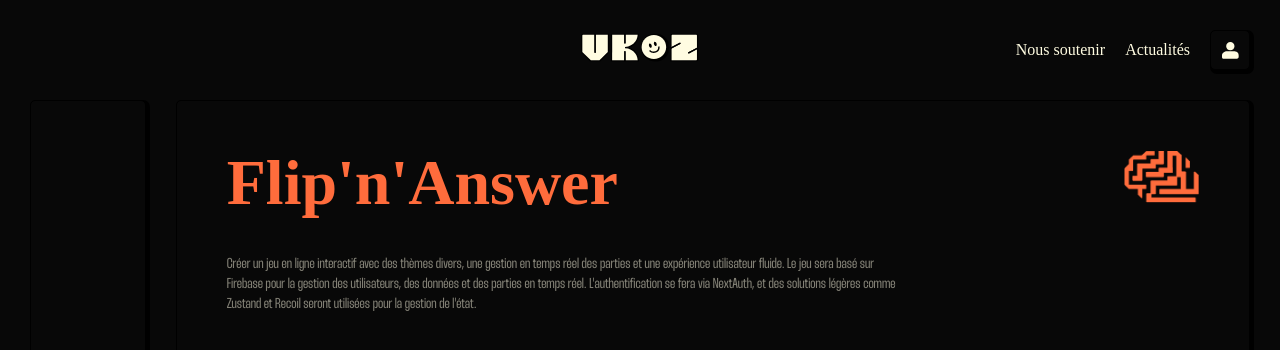
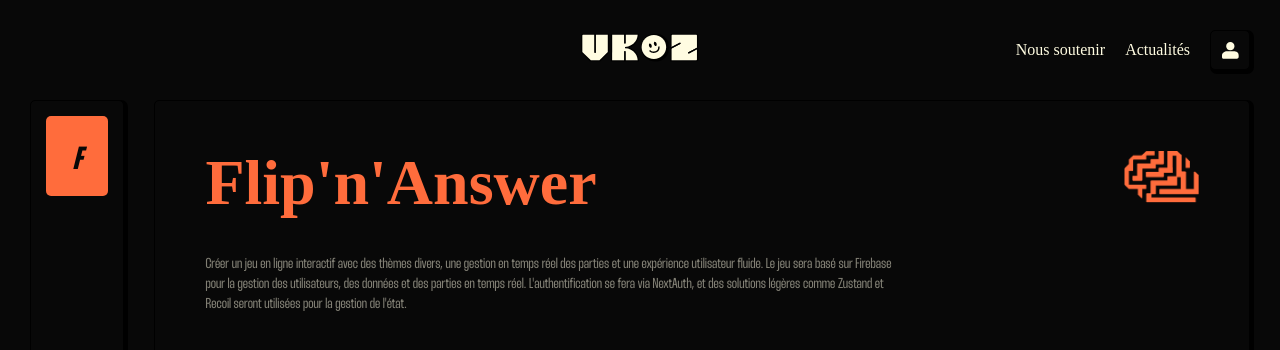
Before and after one commit to Vloukk/vkgames, a Next.js app: page / in a window 1280 px wide. Shown: the top 350 px of the page. Built offline with nearby package versions, Linux system fonts and the light colour scheme; no server answers.

Commit message:
ajout du game selector sur la page home

```diff
--- a/src/app/page.jsx
+++ b/src/app/page.jsx
@@ -5,6 +5,7 @@ import React, { useState, useEffect } from 'react';
 // Components
 import Header from '@/components/home/Header';
 import GameCardHome from '@/components/home/GameCardHome';
+import GameCardSelector from '@/components/home/GameCardSelector';
 
 // Datas
 import GameDatas from '@/datas/GameCard.json';
@@ -21,7 +22,16 @@ export default function Home() {
       <Header />
       <div className="HomePage__gridGame">
         <div className="gridGame__selector">
-          <div className="selector__grid"></div>
+          <div className="selector__grid">
+            {games.map((game) => (
+              <GameCardSelector
+                key={game.id}
+                title={game.title}
+                link={game.link}
+                color={game.color}
+              />
+            ))}
+          </div>
         </div>
         <div className="gridGame__list">
           {games.map((game, index) => ( // Correction de la variable en `game`
--- a/src/components/home/GameCardHome.jsx
+++ b/src/components/home/GameCardHome.jsx
@@ -71,7 +71,7 @@ export default function GameCardHome({ title, text, icon, link, color, animation
       gsap.to(createElement, {
         opacity: 0,
         y: 20, // Ou déplace le formulaire vers le bas pour simuler sa disparition
-        duration: 0.8,
+        duration: 1,
         ease: "power2.out",
       });
     } else {
@@ -116,8 +116,6 @@ export default function GameCardHome({ title, text, icon, link, color, animation
       setGame({ id: gameId, host: pseudoInput });
       setPseudo(pseudoInput);
       localStorage.setItem("pseudo", pseudoInput); // ✅ Sauvegarde dans localStorage
-
-      console.log("✅ Pseudo enregistré avant redirection :", pseudoInput);
 
       router.push(`/game/${gameId}`);
     } catch (error) {
--- /dev/null
+++ b/src/components/home/GameCardSelector.jsx
@@ -0,0 +1,68 @@
+"use client";
+
+import React, { useEffect, useRef, useState } from "react";
+import gsap from "gsap";
+
+export default function GameCardSelector({ title, link, color }) {
+  const marqueeRef = useRef(null);
+  const marqueeWrapperRef = useRef(null);
+  const [hovered, setHovered] = useState(false);
+  const [isMounted, setIsMounted] = useState(false);
+
+  useEffect(() => {
+    setIsMounted(true);
+  }, []);
+
+  useEffect(() => {
+    if (!marqueeWrapperRef.current) return;
+
+    // Duplication du texte pour un effet continu sans coupure
+    marqueeWrapperRef.current.innerHTML = `<span>${title}   </span>`.repeat(20);
+
+  }, [title]);
+
+  useEffect(() => {
+    if (!isMounted) return;
+
+    if (hovered && marqueeRef.current) {
+      marqueeRef.current.style.display = "block";
+      gsap.to(marqueeRef.current, {
+        x: "-100%",
+        duration: 20,
+        ease: "linear",
+        repeat: -1,
+      });
+    } else if (marqueeRef.current) {
+      gsap.killTweensOf(marqueeRef.current);
+      gsap.set(marqueeRef.current, { x: 0 }); // Remet le texte à sa position initiale
+    }
+  }, [hovered, isMounted]);
+
+  return (
+    <div
+      className="GameCardSelector"
+      style={{ backgroundColor: color, cursor: "pointer" }}
+      onMouseEnter={() => setHovered(true)}
+      onMouseLeave={() => setHovered(false)}
+      onClick={() => (window.location.href = link)}
+    >
+      {/* On garde les deux éléments pour éviter que React perde la ref */}
+      <div className="GameCardSelector__text">
+        <span
+          className="text__letter"
+          style={{ opacity: hovered ? 0 : 1, transition: "opacity 0.3s" }}
+        >
+          {title.charAt(0).toUpperCase()}
+        </span>
+        <div
+          className="text__marqueeContainer"
+          style={{ opacity: hovered ? 1 : 0, transition: "opacity 0.3s" }}
+        >
+          <div className="marqueeContainer__marquee" ref={marqueeRef}>
+            <div className="marquee__marqueeWrapper" ref={marqueeWrapperRef}></div>
+          </div>
+        </div>
+      </div>
+    </div>
+  );
+}
--- a/src/components/home/Logo.jsx
+++ b/src/components/home/Logo.jsx
@@ -114,6 +114,7 @@ const Logo = () => {
 }, []);
 
   return (
+    <Link href="/">
         <div className='logo' ref={logoRef}>
             <div className="v">
                 <svg width="29" height="29" viewBox="0 0 29 29" fill="none" xmlns="http://www.w3.org/2000/svg">
@@ -148,6 +149,7 @@ const Logo = () => {
                 </svg>
             </div>
         </div>
+    </Link>
   );
 };
 
--- a/src/styles/app.scss
+++ b/src/styles/app.scss
@@ -7,6 +7,7 @@
 @use './home/logo';
 @use './home/index';
 @use './home/gameCardHome.scss';
+@use './home/gameCardSelector';
 
 //games/quizz
 @use './games/quizz/quizzPage';
--- /dev/null
+++ b/src/styles/home/_gameCardSelector.scss
@@ -0,0 +1,68 @@
+@use '../mixins' as *;
+
+.GameCardSelector {
+    z-index: 1;
+    width: 100%;
+    height: auto;
+    border-radius: 5px;
+    transition: transform 0.2s ease-in-out;
+    overflow: hidden;
+    position: relative;
+    @include desktop {
+        min-height: 80px;
+    }
+    @include large {
+        min-height: 90px;
+    }
+    &:hover {
+        .GameCardSelector__marqueeContainer {
+            overflow: visible;
+        }
+    }
+    &__text {
+        display: flex;
+        justify-content: center;
+        align-items: center;
+        width: 100%;
+        height: 100%;
+        .text {
+            &__letter {
+                font-style: italic;
+                color: var(--background);
+                font-weight: bold;
+                margin-top: 10px;
+                @include desktop {
+                    font-size: 2em;
+                }
+                @include large {
+                    font-size: 2.5em;
+                }
+            }
+            &__marqueeContainer {
+                position: relative;
+                height: 100%;
+                display: flex;
+                align-items: center;
+                .marqueeContainer {
+                    &__marquee  {
+                        position: absolute;
+                        width: max-content;
+                        .marquee {
+                            &__marqueeWrapper {
+                                font-style: italic;
+                                color: rgba(0, 0, 0, 0.6);
+                                @include desktop {
+                                    margin-top: 5px;
+                                    font-size: 2em;
+                                }
+                                @include large {
+                                    font-size: 2.5em;
+                                }
+                            }
+                        }
+                    }
+                }
+            }
+        }
+    }
+}
--- a/src/styles/home/_index.scss
+++ b/src/styles/home/_index.scss
@@ -14,12 +14,28 @@
         }
         .gridGame {
             &__selector {
-                width: 10vw;
+                position: relative;
+                width: 8vw;
                 height: 100%;
                 background: var(--background);
                 border: 1px solid var(--background--2);
                 box-shadow: 2px 2px 0px 2px var(--background--2);
                 border-radius: 5px;
+                .selector {
+                    &__grid {
+                        width: 100%;
+                        height: 100%;
+                        display:flex;
+                        flex-direction: column;
+                        align-items: center;
+                        @include desktop {
+                            padding: 15px;
+                        }
+                        @include large {
+                            padding: 20px;
+                        }
+                    }
+                }
             }
             &__list {
                 width: 100%;
--- a/src/styles/home/gameCardHome.scss
+++ b/src/styles/home/gameCardHome.scss
@@ -11,9 +11,9 @@
     border-radius: 5px !important;
     box-sizing: border-box;
     height: 35vh;
-    transition: height .3s ease-in-out;
+    transition: height .4s ease-in-out;
     @include desktop {
-        height: 45vh;
+        height: 40vh;
     }
     @include large {
         height: 30vh;
```
Lines whose indentation alone changed are shown as unchanged.
